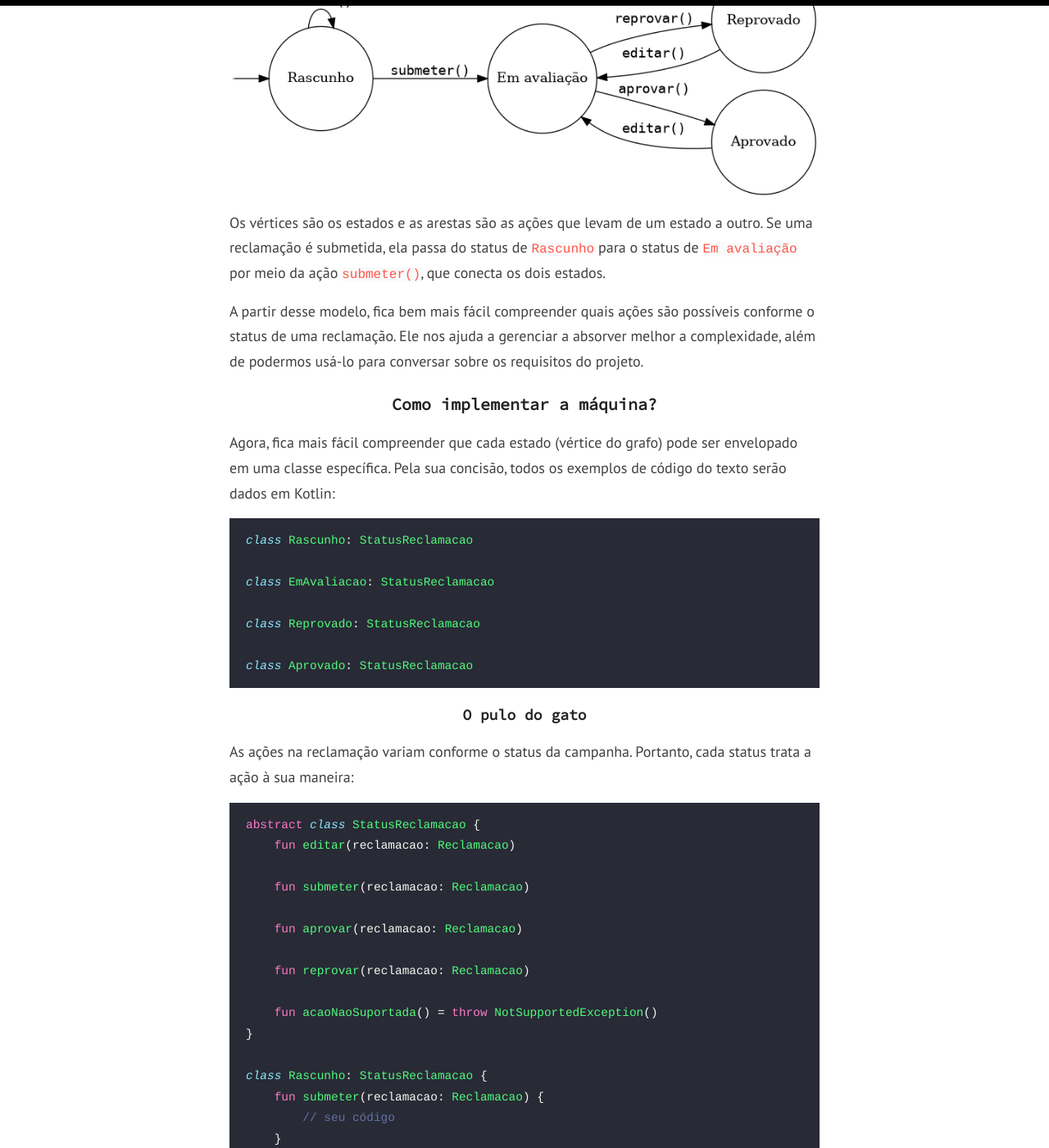
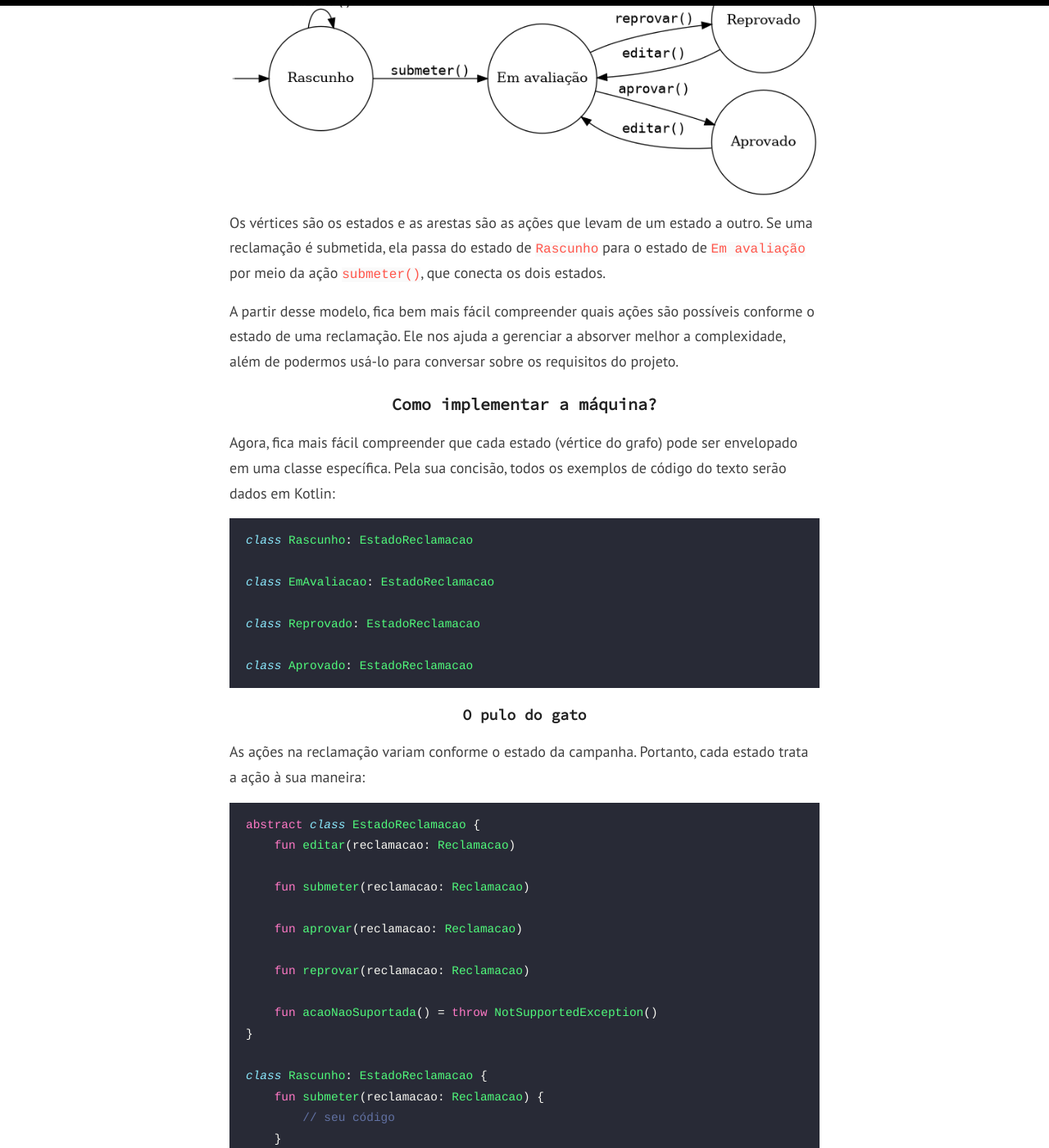
Before and after one commit to edsoncunha/edsoncunha.github.io, a Jekyll site: the page built from _posts/2020-06-05-simplificando-codigo-com-padrao-state.md, in a window 1280 px wide and 1400 px high, scrolled down 2170 px. Shown: the whole window at 82% size. Built offline with Jekyll 4.4.1, drawn with Linux system fonts in a browser that asks for light colours; comment, search, counter and statistics services are not loaded; some of the changed text lies outside the part shown.

Commit message:
Aportuguesamento de alguns termos

````diff
--- a/_posts/2020-06-05-simplificando-codigo-com-padrao-state.md
+++ b/_posts/2020-06-05-simplificando-codigo-com-padrao-state.md
@@ -12,17 +12,13 @@ tags: código, padrões
 Com o tempo, fica cada vez mais difícil resolver bugs e acrescentar requisitos. Não poder excluir um pedido depois que ele já foi enviado, não poder excluir um usuário se ele já fez uma compra, verificar os estados de vários flags, colocar ifs com base nesses flags em várias partes do código, e por aí vai.
 
 ![Poste com muitos, muitos gatos](/images/2019/12/02/poste.jpg)
-<p class="figcaption">O código, depois de algumas sprints...</p>
+<p class="figcaption">O código, depois de algumas entregas...</p>
 
 **De modo geral, os sintomas são estes**:
 
-- Aparecem atributos remetendo a status e datas. Exemplos: `data_criacao`, `data_alteracao`, `data_exclusao`, `criado`, `inativo`, `cancelado`.
-- Existem variações importantes de comportamento associadas a datas e/ou flags. Se o status é `criado`, algumas ações são possíveis, se `excluido`, as ações possíveis são outras, e assim por diante.
+- Aparecem atributos remetendo a estados e datas. Exemplos: `data_criacao`, `data_alteracao`, `data_exclusao`, `criado`, `inativo`, `cancelado`.
+- Existem variações importantes de comportamento associadas a datas e/ou flags. Se o estado é `criado`, algumas ações são possíveis, se `excluido`, as ações possíveis são outras, e assim por diante.
 - Fica cada vez sofrido acrescentar novas ações e corrigir problemas conforme o tempo passa.
-
-<!-- ## A solução
-
-Analisando com calma, percebemos que o comportamento dos objetos varia conforme um ou vários status. Que tal fazermos uma subclasse para cada estado desse objeto, então? Existem restrições importantes sobre isso, mas a essência da ideia pode ser preservada com um pouco de criatividade e muita elegância. Mais detalhes sobre isso adiante. -->
 
 ## Um Estudo de Caso
 
@@ -55,30 +51,30 @@ Podemos então fazer um mapeamento entre os estados e as transições possíveis
 
 ![Estados das reclamações](/images/2019/12/02/reclamacao-estados.png)
 
-Os vértices são os estados e as arestas são as ações que levam de um estado a outro. Se uma reclamação é submetida, ela passa do status de `Rascunho` para o status de `Em avaliação` por meio da ação `submeter()`, que conecta os dois estados.
+Os vértices são os estados e as arestas são as ações que levam de um estado a outro. Se uma reclamação é submetida, ela passa do estado de `Rascunho` para o estado de `Em avaliação` por meio da ação `submeter()`, que conecta os dois estados.
 
-A partir desse modelo, fica bem mais fácil compreender quais ações são possíveis conforme o status de uma reclamação. Ele nos ajuda a gerenciar a absorver melhor a complexidade, além de podermos usá-lo para conversar sobre os requisitos do projeto.
+A partir desse modelo, fica bem mais fácil compreender quais ações são possíveis conforme o estado de uma reclamação. Ele nos ajuda a gerenciar a absorver melhor a complexidade, além de podermos usá-lo para conversar sobre os requisitos do projeto.
 
 ### Como implementar a máquina?
 
 Agora, fica mais fácil compreender que cada estado (vértice do grafo) pode ser envelopado em uma classe específica. Pela sua concisão, todos os exemplos de código do texto serão dados em Kotlin:
 
 ```kotlin
-class Rascunho: StatusReclamacao
+class Rascunho: EstadoReclamacao
 
-class EmAvaliacao: StatusReclamacao
+class EmAvaliacao: EstadoReclamacao
 
-class Reprovado: StatusReclamacao
+class Reprovado: EstadoReclamacao
 
-class Aprovado: StatusReclamacao
+class Aprovado: EstadoReclamacao
 ```
 
 #### O pulo do gato
 
-As ações na reclamação variam conforme o status da campanha. Portanto, cada status trata a ação à sua maneira:
+As ações na reclamação variam conforme o estado da campanha. Portanto, cada estado trata a ação à sua maneira:
 
 ```kotlin
-abstract class StatusReclamacao {
+abstract class EstadoReclamacao {
     fun editar(reclamacao: Reclamacao)
 
     fun submeter(reclamacao: Reclamacao)
@@ -90,7 +86,7 @@ abstract class StatusReclamacao {
     fun acaoNaoSuportada() = throw NotSupportedException()
 }
 
-class Rascunho: StatusReclamacao {
+class Rascunho: EstadoReclamacao {
     fun submeter(reclamacao: Reclamacao) {
         // seu código
     }
@@ -104,7 +100,7 @@ class Rascunho: StatusReclamacao {
     fun reprovar(reclamacao: Reclamacao) = acaoNaoSuportada()
 }
 
-class EmAvaliacao: StatusReclamacao {
+class EmAvaliacao: EstadoReclamacao {
     fun submeter(reclamacao: Reclamacao) = acaoNaoSuportada()
 
     fun editar() = acaoNaoSuportada()
@@ -124,14 +120,14 @@ class EmAvaliacao: StatusReclamacao {
 Por fim, escrevemos o código para que o objeto `reclamacao` *repasse* as ações `submeter()`, `editar()`, `aprovar()` e `reprovar()` ao seu estado corrente.
 
 ```kotlin
-class Reclamacao(val conteudo: String, internal var status: StatusReclamacao) {
-    fun editar() = status.editar(this)
+class Reclamacao(val conteudo: String, internal var estado: EstadoReclamacao) {
+    fun editar() = estado.editar(this)
 
-    fun submeter() = status.submeter(this)
+    fun submeter() = estado.submeter(this)
 
-    fun aprovar() = status.aprovar(this)
+    fun aprovar() = estado.aprovar(this)
 
-    fun reprovar() = status.reprovar(this)
+    fun reprovar() = estado.reprovar(this)
 }
 ```
 
@@ -148,11 +144,11 @@ Existem pelo menos duas maneiras de fazer as transições:
 Por brevidade, seguirei a abordagem (b). Nela, portanto, se o estado vigente é `EmAvaliacao` e ele processar a ação `aprovar()`, é o próprio código da classe `EmAvaliacao` que atualizará o estado da nossa `reclamacao` para `Aprovado`:
 
 ```kotlin
-class EmAvaliacao: StatusReclamacao {
+class EmAvaliacao: EstadoReclamacao {
     // ...
 
     fun aprovar(reclamacao: Reclamacao) {
-        reclamacao.status = Aprovado()
+        reclamacao.estado = Aprovado()
     }
 
     // ...
````
